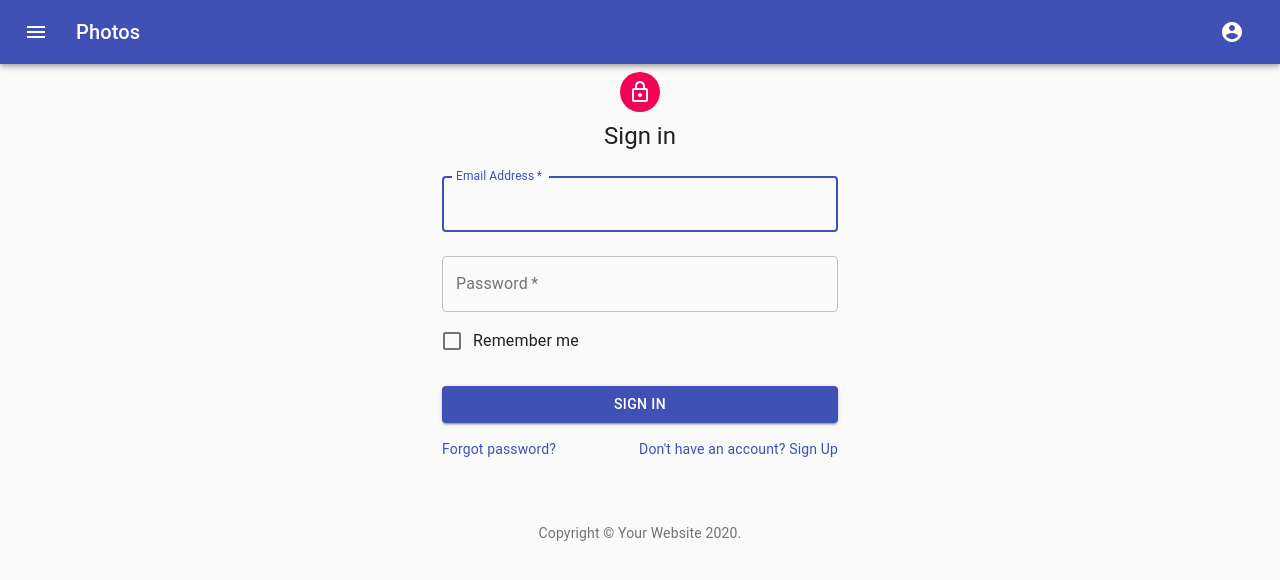
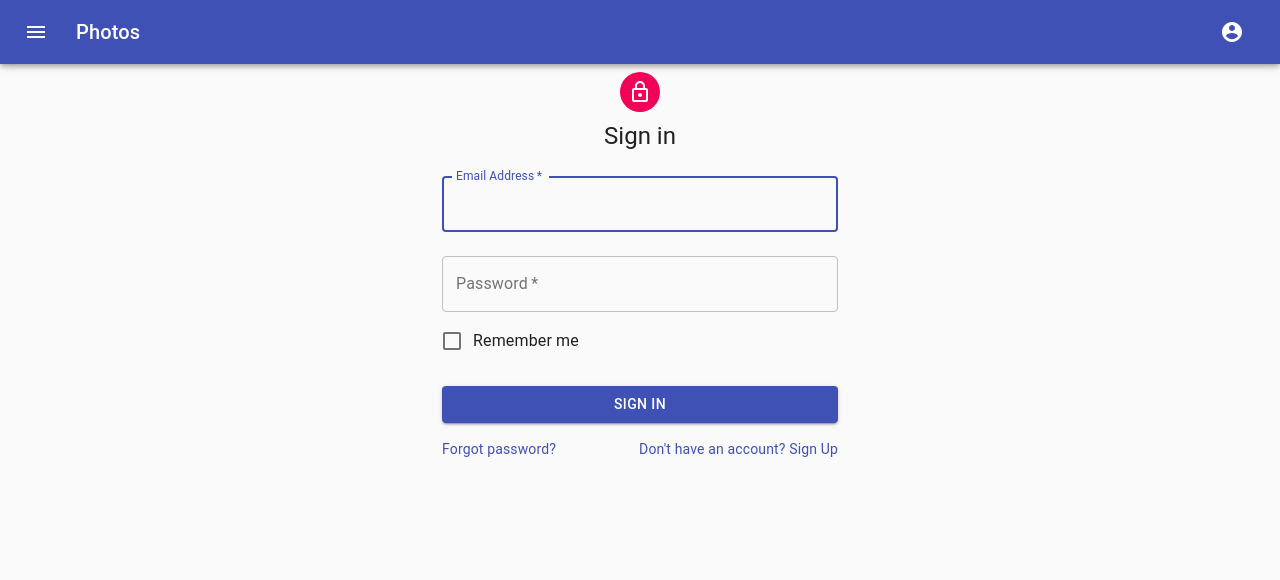
Before and after one commit to meghoshpritam/courses-client, a React (Create React App) app: page /sign-in in a window 1280 px wide. Shown: the top 580 px of the page. Built offline with nearby package versions, Linux system fonts and the light colour scheme; the HTML template or start-up script is replaced by a standard one.

Commit message:
:construction: footer removed

```diff
--- a/src/pages/SignIn.js
+++ b/src/pages/SignIn.js
@@ -7,23 +7,10 @@ import FormControlLabel from '@material-ui/core/FormControlLabel';
 import Checkbox from '@material-ui/core/Checkbox';
 import Link from '@material-ui/core/Link';
 import Grid from '@material-ui/core/Grid';
-import Box from '@material-ui/core/Box';
 import LockOutlinedIcon from '@material-ui/icons/LockOutlined';
 import Typography from '@material-ui/core/Typography';
 import { makeStyles } from '@material-ui/core/styles';
 import Container from '@material-ui/core/Container';
-
-function Copyright() {
-  return (
-    <Typography variant="body2" color="textSecondary" align="center">
-      {'Copyright © '}
-      <Link color="inherit" href="https://material-ui.com/">
-        Your Website
-      </Link>{' '}
-      {new Date().getFullYear()}.
-    </Typography>
-  );
-}
 
 const useStyles = makeStyles((theme) => ({
   paper: {
@@ -101,16 +88,13 @@ export default function SignIn() {
               </Link>
             </Grid>
             <Grid item>
-              <Link href="#" variant="body2">
+              <Link href="/sign-up" variant="body2">
                 Don't have an account? Sign Up
               </Link>
             </Grid>
           </Grid>
         </form>
       </div>
-      <Box mt={8}>
-        <Copyright />
-      </Box>
     </Container>
   );
 }
--- a/src/pages/SignUp.js
+++ b/src/pages/SignUp.js
@@ -7,24 +7,10 @@ import FormControlLabel from '@material-ui/core/FormControlLabel';
 import Checkbox from '@material-ui/core/Checkbox';
 import Link from '@material-ui/core/Link';
 import Grid from '@material-ui/core/Grid';
-import Box from '@material-ui/core/Box';
 import LockOutlinedIcon from '@material-ui/icons/LockOutlined';
 import Typography from '@material-ui/core/Typography';
 import { makeStyles } from '@material-ui/core/styles';
 import Container from '@material-ui/core/Container';
-
-function Copyright() {
-  return (
-    <Typography variant="body2" color="textSecondary" align="center">
-      {'Copyright © '}
-      <Link color="inherit" href="https://material-ui.com/">
-        Your Website
-      </Link>{' '}
-      {new Date().getFullYear()}
-      {'.'}
-    </Typography>
-  );
-}
 
 const useStyles = makeStyles((theme) => ({
   paper: {
@@ -125,16 +111,13 @@ export default function SignUp() {
           </Button>
           <Grid container justify="flex-end">
             <Grid item>
-              <Link href="#" variant="body2">
+              <Link href="/sign-in" variant="body2">
                 Already have an account? Sign in
               </Link>
             </Grid>
           </Grid>
         </form>
       </div>
-      <Box mt={5}>
-        <Copyright />
-      </Box>
     </Container>
   );
 }
```
